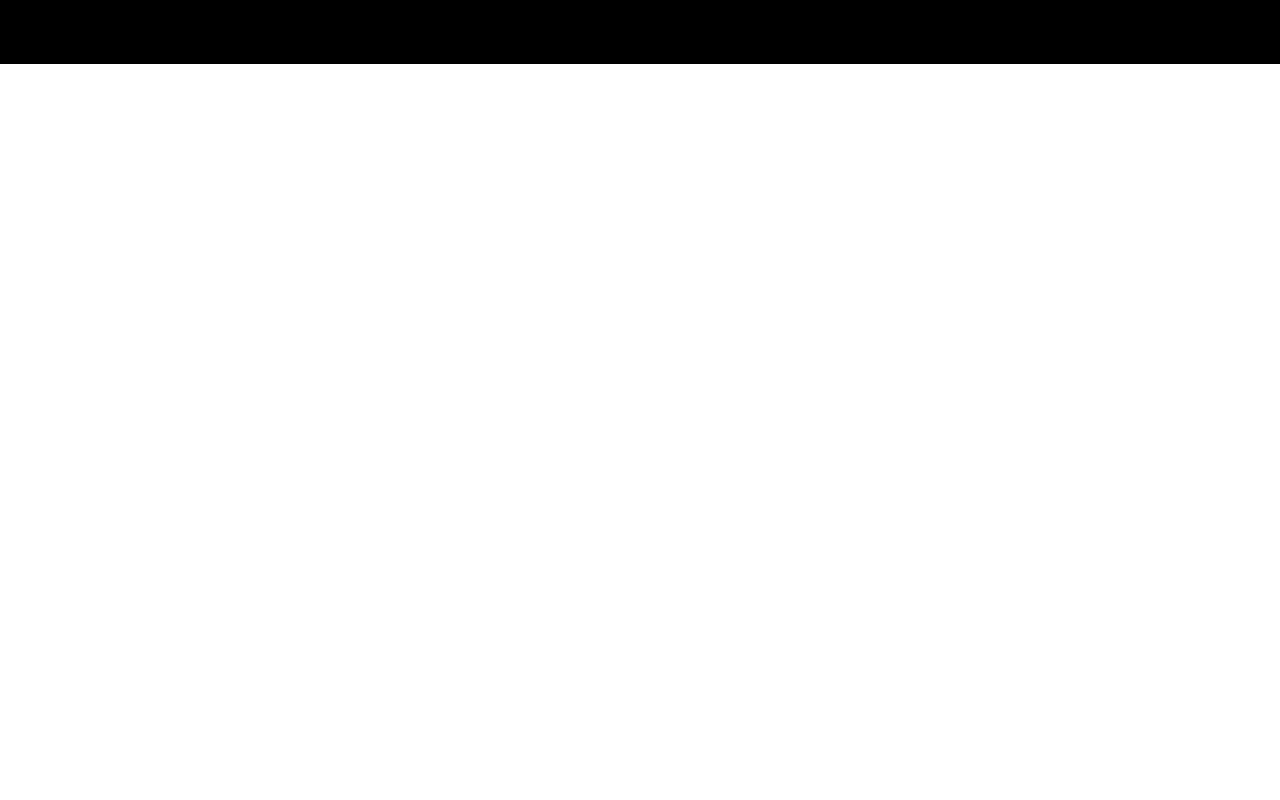
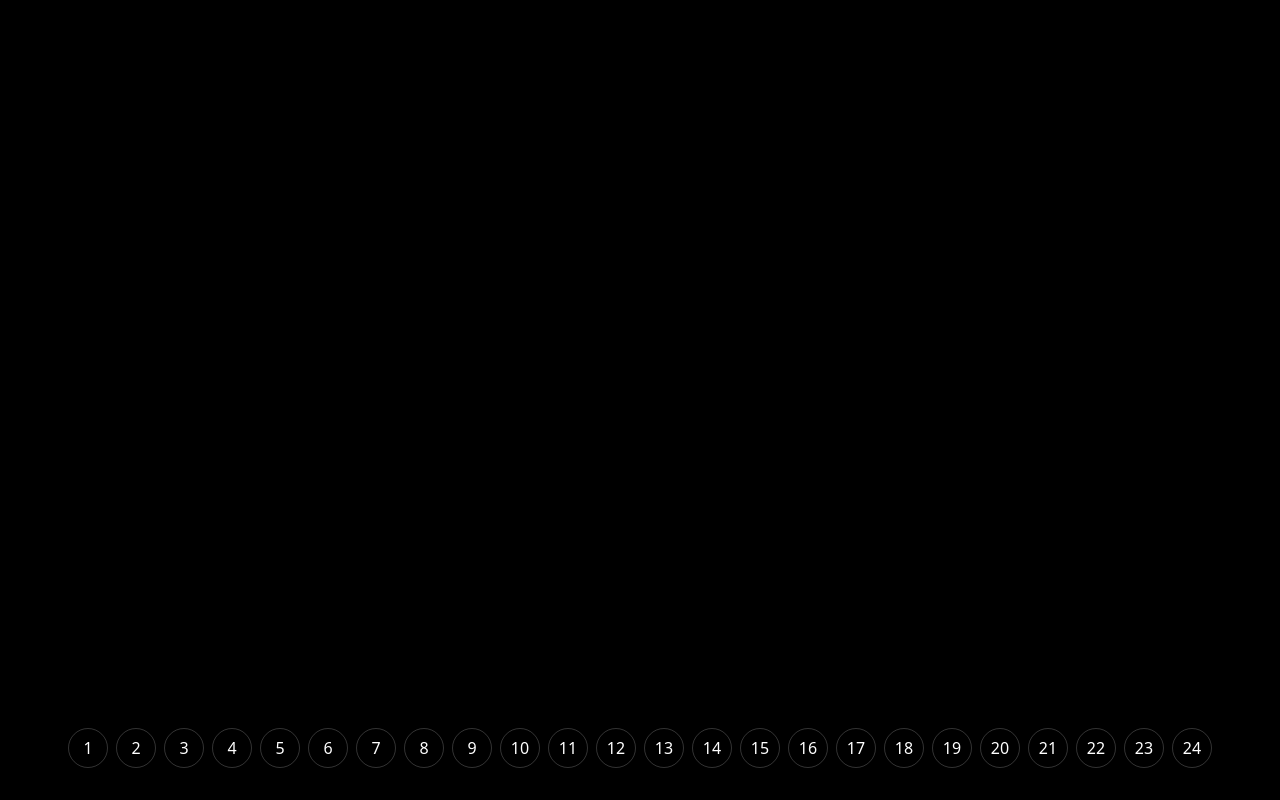
Before and after one commit to lucasvarino/triplesinfo, a Nuxt app: page /Member/1 in a window 1280 px wide. Before the commit this address had no page. Built offline with nearby package versions, Linux system fonts and the light colour scheme.

Commit message:
Refactor Navbar links and add NavigationMenu component for member navigation

```diff
--- a/components/Navbar.vue
+++ b/components/Navbar.vue
@@ -50,9 +50,9 @@ import { NuxtLink } from '#components'
 const isOpen = ref(false)
 
 const links = [
-    { href: '/introduction', label: 'introduction' },
+    { href: '/', label: 'introduction' },
     { href: '/members', label: 'members' },
-    { href: '/units', label: 'units' },
-    { href: '/discography', label: 'discography' },
+    // { href: '/units', label: 'units' },
+    // { href: '/discography', label: 'discography' },
 ]
 </script>
--- /dev/null
+++ b/components/NavigationMenu.vue
@@ -0,0 +1,37 @@
+<template>
+  <div class="fixed z-100 bottom-6 left-0 right-0 flex justify-center">
+    <div class="flex items-center gap-2 px-4 py-2 bg-black text-white backdrop-blur-md rounded-full">
+      <NuxtLink v-for="member in members" :key="member.id" :to="`/member/${member.id}`"
+        :aria-label="`View ${member.name}'s profile`" :class="['member-dot', { active: member.id === activeMemberId }]">
+        <span>{{ member.number }}</span>
+      </NuxtLink>
+    </div>
+  </div>
+</template>
+
+<script setup lang="ts">
+import type { Member } from '~/types/member'
+
+const props = defineProps<{
+  members: Member[]
+  activeMemberId: string
+}>()
+</script>
+
+<style scoped>
+.member-dot {
+  @apply w-10 h-10 rounded-full flex items-center justify-center border border-white/20 transition-all;
+}
+
+.member-dot.active {
+  @apply bg-white text-black;
+}
+
+.member-dot:hover {
+  @apply bg-white/10;
+}
+
+.member-dot.active:hover {
+  @apply bg-white;
+}
+</style>
--- /dev/null
+++ b/pages/Member/[id].vue
@@ -0,0 +1,13 @@
+<template>
+    <div class="min-h-screen bg-black">
+        teste
+    </div>
+    <NavigationMenu :members="members" :active-member-id="memberId" />
+</template>
+
+<script setup lang="ts">
+import { members } from '~/data/members';
+
+const route = useRoute();
+const memberId = route.params.id as string;
+</script>
--- a/pages/Members.vue
+++ b/pages/Members.vue
@@ -3,10 +3,10 @@
     <div class="min-h-screen flex items-center">
         <div class="container mx-auto px-4">
             <div class="grid grid-cols-2 sm:grid-cols-3 md:grid-cols-4 lg:grid-cols-6 xl:grid-cols-8 gap-4">
-                <div v-for="member in members" :key="member.id" class="flex flex-col items-center gap-2">
+                <nuxt-link :to="`/member/${member.id}`" v-for="member in members" :key="member.id" class="flex flex-col items-center gap-2">
                     <MemberIcon :member-id="member.number" />
                     <p>{{ member.name }}</p>
-                </div>
+                </nuxt-link>
             </div>
         </div>
     </div>
```
